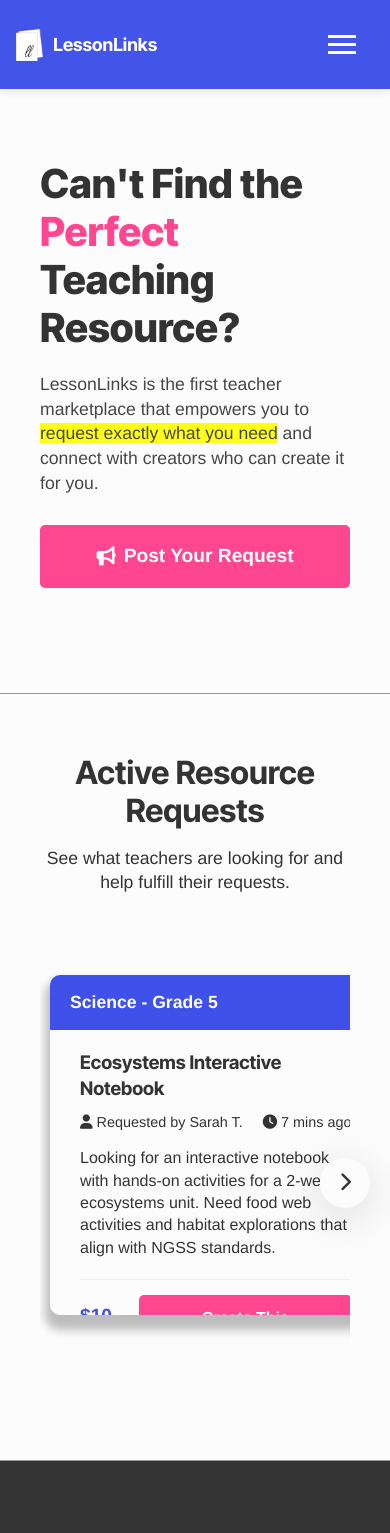
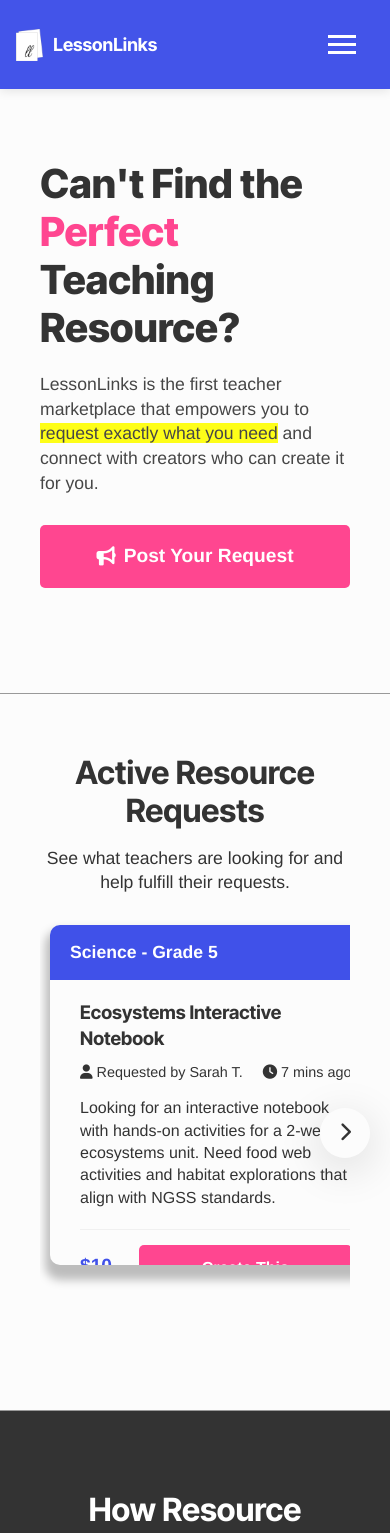
Before and after one commit to JoleneKearse/lessonLinks, a React (Vite) app in the folder client/: page / in a window 390 px wide. Shown: the top 1533 px of the page. Built offline with nearby package versions, Linux system fonts and the light colour scheme.

Commit message:
Improve responsive design and reorganize CSS file for better readability

```diff
--- a/client/src/pages/HomePage/HomePage.css
+++ b/client/src/pages/HomePage/HomePage.css
@@ -1,10 +1,16 @@
-* {
-  margin: 0;
-  padding: 0;
-  box-sizing: border-box;
+/* ==========================================================================
+   Homepage Specific Styles
+   ========================================================================== */
+
+/* Base Homepage Container */
+.homepage {
+  overflow-x: hidden;
+  width: 100%;
 }
 
-/* Hero Section */
+/* ==========================================================================
+   Hero Section
+   ========================================================================== */
 .hero {
   background: var(--light);
   color: var(--dark);
@@ -68,18 +74,9 @@
   padding: 0;
 }
 
-/* Request Feature Section */
-.request-feature {
-  width: 100%;
-  padding: 60px 0 40px 0;
-  margin-top: 0;
-  position: relative;
-  z-index: 10;
-  border-top: 1px solid var(--dark-grey);
-  border-bottom: 1px solid var(--dark-grey);
-  overflow: hidden;
-}
-
+/* ==========================================================================
+   Section Titles - Common Styling
+   ========================================================================== */
 .section-title {
   text-align: center;
   margin-bottom: 50px;
@@ -99,7 +96,21 @@
   color: var(--dark);
 }
 
-/* Update the request-cards container */
+/* ==========================================================================
+   Request Feature Section
+   ========================================================================== */
+.request-feature {
+  width: 100%;
+  padding: 60px 0 40px 0;
+  margin-top: 0;
+  position: relative;
+  z-index: 10;
+  border-top: 1px solid var(--dark-grey);
+  border-bottom: 1px solid var(--dark-grey);
+  overflow: hidden;
+}
+
+/* Request Cards Container */
 .request-cards-container {
   position: relative;
   width: 100%;
@@ -119,7 +130,7 @@
   margin-bottom: 5px;
 }
 
-/* Make sure the scrollbar styling is prominent */
+/* Scrollbar Styling */
 .request-cards::-webkit-scrollbar {
   height: 10px;
   background-color: #f5f5f5;
@@ -140,7 +151,7 @@
   display: block !important;
 }
 
-/* Update the request cards for better responsiveness */
+/* Request Cards */
 .request-card, .see-all-card {
   flex: 0 0 500px; /* Default size for larger screens */
   width: 500px;
@@ -220,6 +231,7 @@
   font-size: 1.2rem;
 }
 
+/* See All Card */
 .see-all-card {
   margin: 10px;
   box-shadow: 0 10px 10px 5px rgba(0, 0, 0, 0.25);
@@ -232,14 +244,12 @@
   text-align: center;
   text-decoration: none;
   color: var(--dark);
-  /* Combined the transitions and added background-color with longer duration */
   transition: transform 0.3s ease, box-shadow 0.3s ease, background-color 1.5s ease;
 }
 
 .see-all-card:hover {
   transform: translateY(-5px);
   box-shadow: 0 15px 15px 8px rgba(0, 0, 0, 0.3);
-  /* Changed from bright yellow to a slightly softer yellow */
   background-color: #ffeb3b;
 }
 
@@ -270,7 +280,7 @@
   padding: 0;
 }
 
-/* Slider navigation arrows - keep these */
+/* Slider Navigation */
 .slider-arrow {
   position: absolute;
   top: 50%;
@@ -308,7 +318,9 @@
   right: -20px;
 }
 
-/* How It Works Section */
+/* ==========================================================================
+   How It Works Section
+   ========================================================================== */
 .how-it-works {
   padding: 80px 0;
   background-color: var(--dark);
@@ -384,7 +396,9 @@
   z-index: 0;
 }
 
-/* Benefits Section */
+/* ==========================================================================
+   Benefits Section
+   ========================================================================== */
 .benefits-comparison {
   padding: 80px 0;
   background-color: var(--light);
@@ -395,7 +409,7 @@
   flex-wrap: wrap;
   gap: 40px;
   justify-content: center;
-  margin-top: 50px;
+  margin-top: 40px;
 }
 
 .benefits-card {
@@ -522,26 +536,9 @@
   color: var(--dark);
 }
 
-@media (max-width: 768px) {
-  .benefits-container {
-    flex-direction: column;
-    align-items: center;
-  }
-
-  .section-title h2 {
-    font-size: 2.0rem;
-  }
-
-  .card-header h3 {
-    font-size: 1.6rem;
-  }
-
-  .benefits-card {
-    width: 380px;
-  }
-}
-
-/* Floating Action Button */
+/* ==========================================================================
+   Floating Action Button
+   ========================================================================== */
 .floating-request-btn {
   position: fixed;
   bottom: 50px;
@@ -566,7 +563,11 @@
   margin-right: 8px;
 }
 
-/* Responsive Styles */
+/* ==========================================================================
+   Media Queries
+   ========================================================================== */
+
+/* Large Desktop (up to 1200px) */
 @media (max-width: 1200px) {
   .hero h1 {
     font-size: 4.5rem;
@@ -575,8 +576,18 @@
   .hero p {
     font-size: 1.3rem;
   }
+
+  /* Reduce spacing */
+  .section-title {
+    margin-bottom: 20px;
+  }
+
+  .request-cards-container {
+    margin-top: 20px;
+  }
 }
 
+/* Tablet Landscape (up to 992px) */
 @media (max-width: 992px) {
   .hero-content {
     display: flex;
@@ -634,8 +645,22 @@
     flex: 0 0 500px;
     width: 500px;
   }
+
+  .floating-request-btn {
+    display: none;
+  }
+
+  /* Reduce spacing */
+  .section-title {
+    margin-bottom: 10px;
+  }
+
+  .request-cards-container {
+    margin-top: 10px;
+  }
 }
 
+/* Tablet Portrait (up to 768px) */
 @media (max-width: 768px) {
   .hero {
     min-height: 500px;
@@ -671,15 +696,42 @@
 
   .request-card,
   .see-all-card {
-    flex: 0 0 500px; /* Even smaller on tablets */
+    flex: 0 0 500px;
     width: 500px;
   }
 
   .floating-request-btn {
     display: none;
   }
+
+  .section-title {
+    margin-bottom: 10px;
+  }
+
+  .request-cards-container {
+    margin-top: 10px;
+  }
+
+  .benefits-container {
+    flex-direction: column;
+    align-items: center;
+    margin-top: 30px;
+  }
+
+  .section-title h2 {
+    font-size: 2.0rem;
+  }
+
+  .card-header h3 {
+    font-size: 1.6rem;
+  }
+
+  .benefits-card {
+    width: 380px;
+  }
 }
 
+/* Mobile (up to 576px) */
 @media (max-width: 576px) {
   .hero {
     min-height: 450px;
@@ -715,8 +767,18 @@
   .card-header h3 {
     font-size: 1.6rem;
   }
+
+  /* Reduce spacing for mobile */
+  .section-title {
+    margin-bottom: 0;
+  }
+
+  .request-cards-container {
+    margin-top: 0;
+  }
 }
 
+/* Small Mobile (up to 375px) */
 @media (max-width: 375px) {
   .hero h1 {
     font-size: 2.2rem;
@@ -726,9 +788,3 @@
     font-size: 1rem;
   }
 }
-
-/* Add this to ensure the entire page doesn't have horizontal overflow */
-.homepage {
-  overflow-x: hidden;
-  width: 100%;
-}
```
